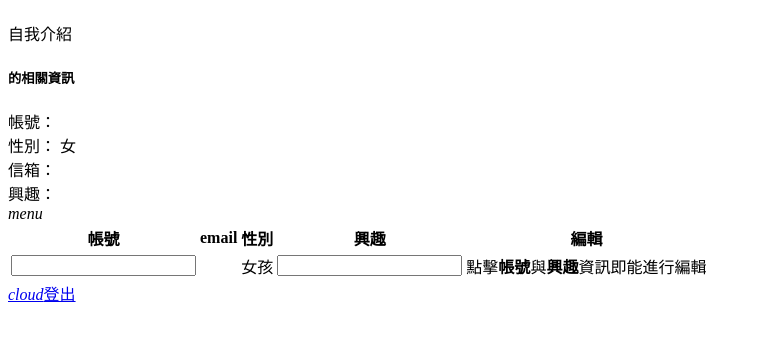
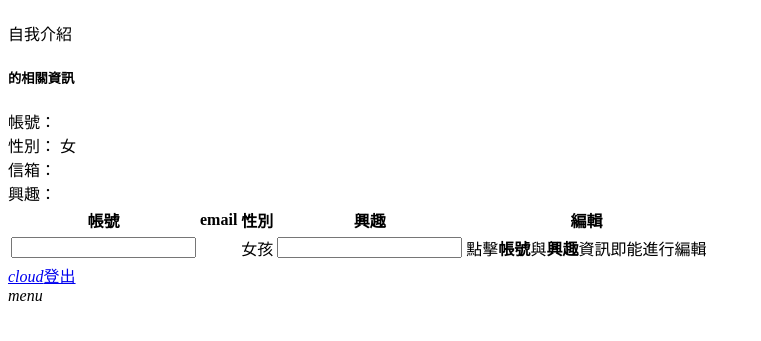
Before and after one commit to ri0806449/repos, a CodeIgniter app: the page made by CIpro/application/views/main/Content.php in a window 1280 px wide. Shown: the part 54-395 px from the top of the page, without its empty margins (0-761 px from the left). Run offline with CodeIgniter, Linux system fonts and the light colour scheme; data that the repository does not hold is empty.

Commit message:
畫面微調

```diff
--- a/CIpro/application/views/main/Content.php
+++ b/CIpro/application/views/main/Content.php
@@ -11,6 +11,8 @@
 		</div>
 	</div>
 	  <!-- Tap Target Structure -->
+	  <div class="row">
+	  	<div class="col s12">
 		  <div class="tap-target" data-target="menu">
 		    <div class="tap-target-content">
 		      <h5><?= $username ?> 的相關資訊</h5>
@@ -29,9 +31,6 @@
 		      <div>興趣：<?=$hobby  ?></div>
 		    </div>
 		  </div>
-	<div class="row">
-		<div class="col s12 offset-s11">
-			<a id="menu" class="waves-effect waves-light btn-large btn-floating" ><i class="material-icons assist">menu</i></a>
 	  	</div>
 	  </div>
 	<div class="row">
@@ -81,7 +80,12 @@
 	</div>
 	<div class="row">
 		<div class="col s12 center">
-			<a class="waves-effect waves-light btn-large" id="logout" href="logout"><i class="material-icons right">cloud</i>登出</a>
+			<a class="waves-effect waves-light btn-large user_logout" id="logout" href="logout"><i class="material-icons right">cloud</i>登出</a>
+		</div>
+	</div>
+	<div class="row">
+		<div class="col s1 offset-s11">
+			<a id="menu" class="waves-effect waves-light btn-large btn-floating" ><i class="material-icons assist">menu</i></a>
 		</div>
 	</div>
 	</main>
```
Lines whose indentation alone changed are shown as unchanged.
